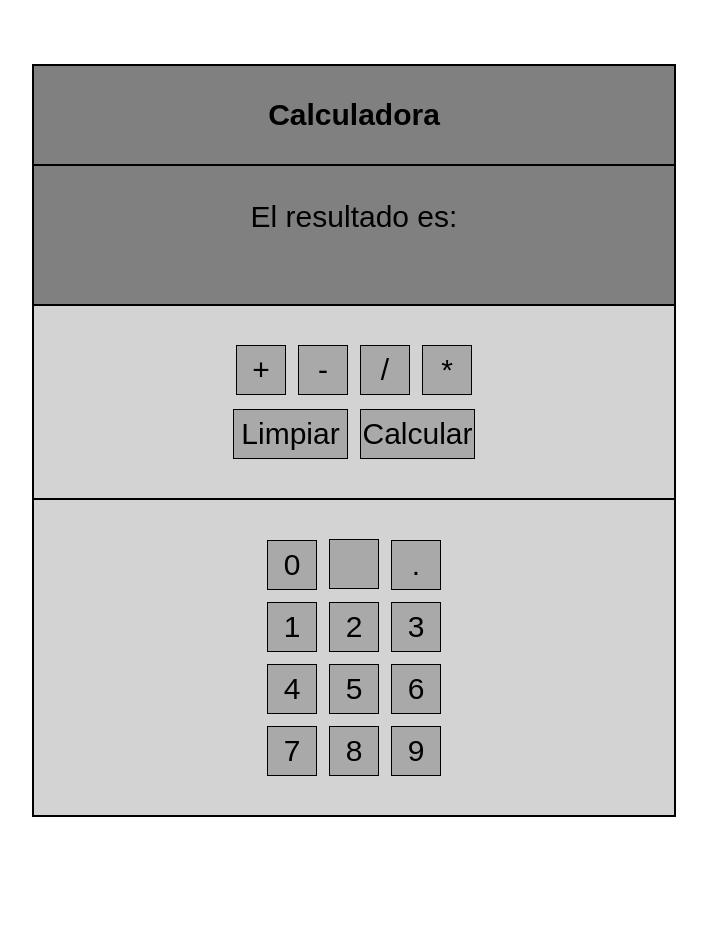
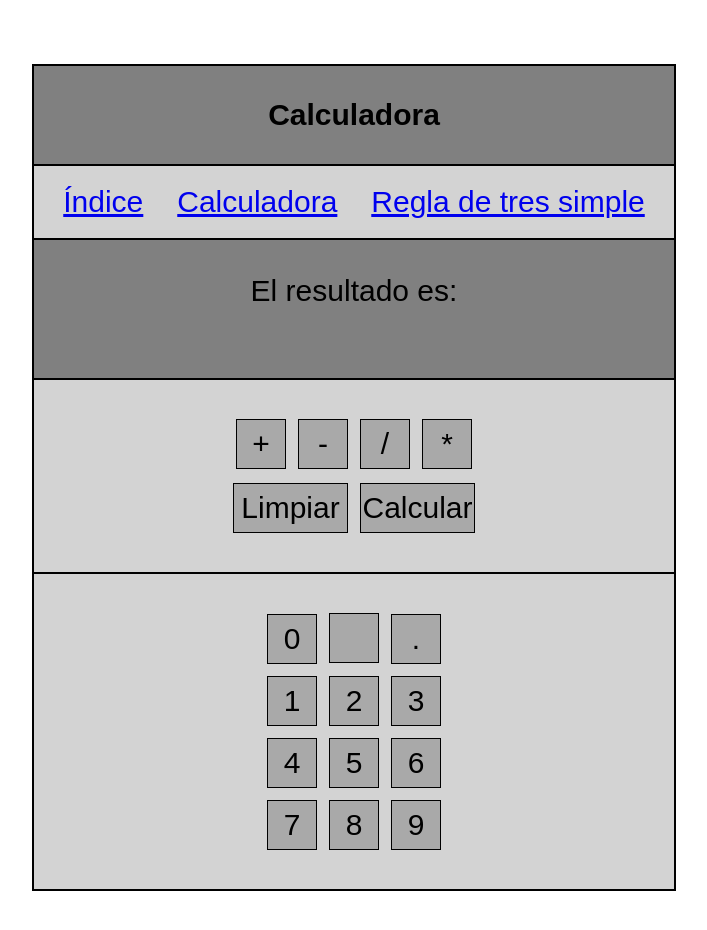
Before and after one commit to nicobisman/webCalculator, a plain HTML site: page calculator/index.html in a window 1280 px wide. Shown: the whole page, without its empty margins (286-993 px from the left). Before the commit the page ends 881 px from the top, so only its background shows below. Drawn offline with Linux system fonts and the light colour scheme.

Commit message:
v1.1 | index has been added and qol upgrades

```diff
--- a/calculator/index.html
+++ b/calculator/index.html
@@ -2,13 +2,24 @@
 <html lang="es">
 <head>
     <meta charset="UTF-8">
-    <title>Calculadora</title>
+    <title>Calculadora - Calculadora</title>
     <script src="scripts.js" type="text/javascript"></script>
     <link rel="stylesheet" href="styles.css">
 </head>
 <body onload="start()">
     <section>
         <header>Calculadora</header>
+    </section>
+    <section>
+        <div>
+            <nav>
+                <ul id="navContainer">
+                    <li><a href="../index/index.html">Índice</a></li>
+                    <li><a href="index.html">Calculadora</a></li>
+                    <li><a href="../simpleRuleOfThree/index.html">Regla de tres simple</a></li>
+                </ul>
+            </nav>
+        </div>
     </section>
     <section>
         <div id="resultContainer">
--- a/calculator/styles.css
+++ b/calculator/styles.css
@@ -1,6 +1,14 @@
 * {
     padding: 0;
     margin: 0;
+}
+#navContainer {
+    background-color: lightgray;
+    border-bottom: 2px solid black;
+}
+#navContainer li {
+    display: inline-block;
+    padding: 3% 2%;
 }
 body {
     width: 50%;
--- /dev/null
+++ b/index/styles.css
@@ -0,0 +1,40 @@
+* {
+    padding: 0px;
+    margin: 0px;
+}
+#navContainer {
+    background-color: lightgray;
+    border-bottom: 2px solid black;
+}
+#navContainer li {
+    display: inline-block;
+    padding: 3% 2%;
+}
+#infoContainer {
+    padding: 5%;
+    background-color:lightgray;
+}
+#headerInfo {
+    text-align: right;
+    font-weight: bold;
+    margin-bottom: 2%;
+}
+#bodyInfo {
+    text-align: left;
+    font-size: 25px;
+    width: 80%;
+}
+body {
+    width: 50%;
+    margin: 5% auto;
+    border: 2px solid black;
+    font-family: sans-serif;
+    font-size: 30px;
+    text-align: center;
+}
+header {
+    border-bottom: 2px solid black;
+    padding: 5%;
+    font-weight: bold;
+    background-color: gray;
+}
--- a/simpleRuleOfThree/styles.css
+++ b/simpleRuleOfThree/styles.css
@@ -1,6 +1,14 @@
 * {
     padding: 0px;
     margin: 0px;
+}
+#navContainer {
+    background-color: lightgray;
+    border-bottom: 2px solid black;
+}
+#navContainer li {
+    display: inline-block;
+    padding: 3% 2%;
 }
 body {
     width: 50%;
```
Also changed, not shown: index/index.html (added, +31 -0 lines), simpleRuleOfThree/index.html (+12 -1 lines).
